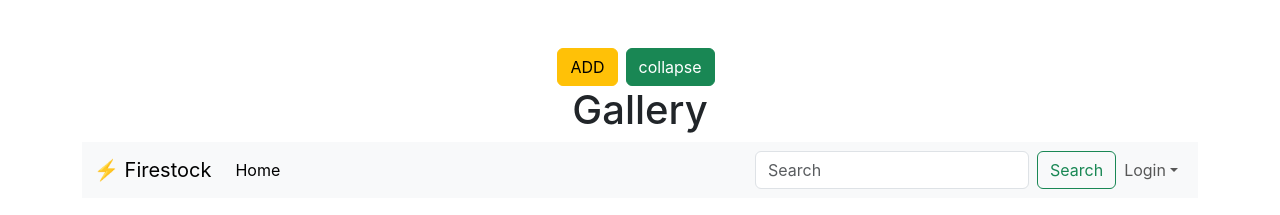
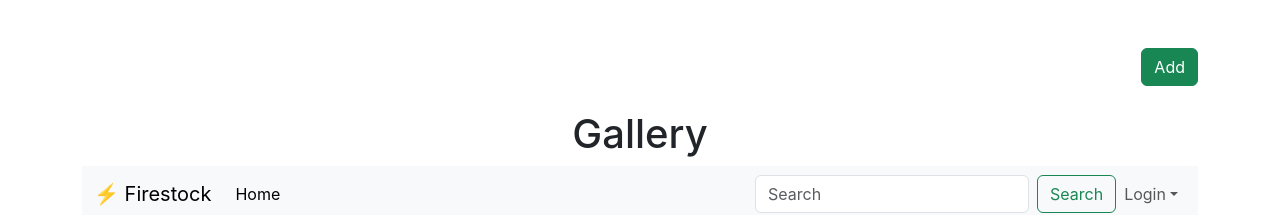
Before and after one commit to travisdk/build_production_ready_react, a React (Create React App) app: page / in a window 1280 px wide. Shown: the top 215 px of the page. Built offline with nearby package versions, Linux system fonts and the light colour scheme.

Commit message:
upload form improvements

```diff
--- a/src/App.js
+++ b/src/App.js
@@ -3,6 +3,7 @@ import { useState } from "react";
 // COMPONENTS
 import Navbar from "./components/Navbar";
 import Card from "./components/Card";
+import UploadForm from "./components/UploadForm";
 
 // CSS
 import "./App.css";
@@ -18,8 +19,17 @@ const photos = [
 ];
 
 function App() {
+  const [inputs, setInputs] = useState({ title: null, file: null, path: null });
   const [items, setItems] = useState(photos);
   const [isCollapsed, collapse] = useState(false);
+
+  const handleOnChange = (e) => {
+    setInputs({ title: e.target.value, file: e.target.files[0], path: URL.createObjectURL(e.target.files[0]) });
+  };
+  const handleOnSubmit = (e) => {
+    e.preventDefault();
+    setItems([inputs.file, ...items]);
+  };
 
   const toggle = () => {
     collapse(!isCollapsed);
@@ -28,13 +38,12 @@ function App() {
   return (
     <>
       <div className="container text-center mt-5">
-        <button className="btn btn-warning" onClick={() => setItems(["https://picsum.photos/id/1005/200/200", ...items])}>
-          ADD
+        <button className="btn btn-success float-end" onClick={toggle}>
+          {isCollapsed ? "Close" : "Add"}
         </button>
-        <button className="btn btn-success mx-2" onClick={toggle}>
-          collapse
-        </button>
-
+        <div className="clearfix mb-4">
+          <UploadForm isVisible={isCollapsed} onChange={handleOnChange} onSubmit={handleOnSubmit} />
+        </div>
         <h1>Gallery</h1>
 
         <Navbar />
--- a/src/components/UploadForm.js
+++ b/src/components/UploadForm.js
@@ -1,14 +1,15 @@
-const UploadForm = () => {
+const UploadForm = ({ isVisible, onChange, onSubmit }) => {
   return (
+    isVisible && (
       <>
         <p className="display-6 text-center mb-3">Upload Stock Image</p>
         <div className="mb-5 d-flex align-items-center justify-content-center">
-        <form className="mb-2" style={{ textAlign: "left" }}>
+          <form className="mb-2" style={{ textAlign: "left" }} onSubmit={onSubmit}>
             <div className="mb-3">
-            <input type="text" className="form-control" name="title" placeholder="title" aria-describedby="text" />
+              <input type="text" className="form-control" name="title" placeholder="title" aria-describedby="text" onChange={onChange} />
             </div>
             <div className="mb-3">
-            <input type="file" className="form-control" name="file" />
+              <input type="file" className="form-control" name="file" onChange={onChange} />
             </div>
             <button type="submit" className="btn btn-success float-end">
               Save changes
@@ -16,5 +17,8 @@ const UploadForm = () => {
           </form>
         </div>
       </>
+    )
   );
 };
+
+export default UploadForm;
```
Lines whose indentation alone changed are shown as unchanged.
